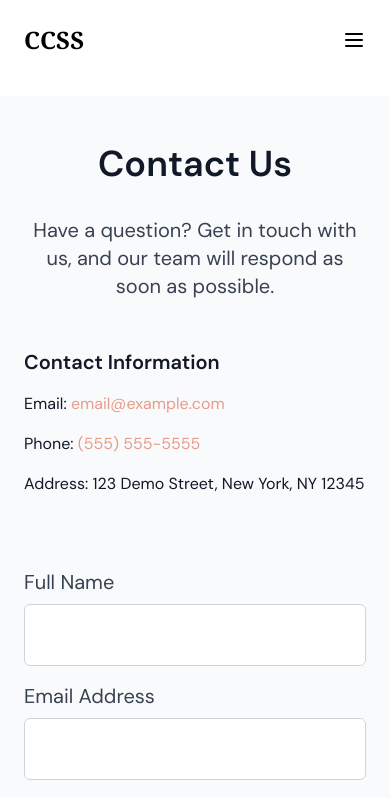
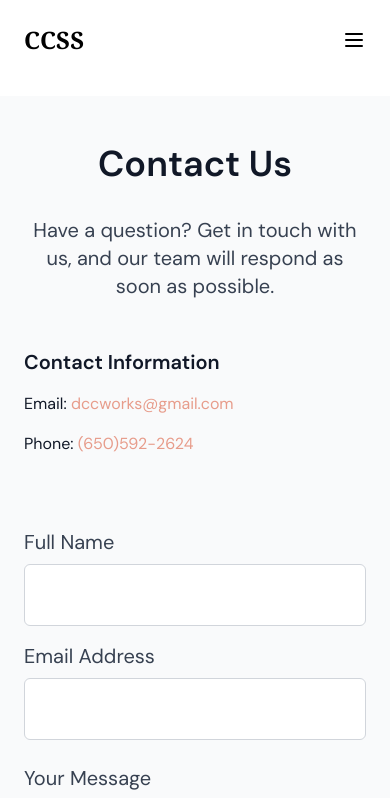
Before and after one commit to rcerney1/cal_comp_compliance_ss, a React (Vite) app in the folder client/: page /contact in a window 390 px wide. Shown: the top 798 px of the page. Built offline with nearby package versions, Linux system fonts and the light colour scheme; no server answers.

Commit message:
fixed email and phone

```diff
--- a/client/src/pages/Contact.jsx
+++ b/client/src/pages/Contact.jsx
@@ -91,9 +91,9 @@ function Contact() {
                     {/* Contact Information */}
                     <div className="text-left space-y-4 mb-12 md:mb-0">
                         <h3 className="text-xl font-semibold">Contact Information</h3>
-                        <p>Email: <a href="mailto:email@example.com" className="text-[#e79c8b]">email@example.com</a></p>
-                        <p>Phone: <span className="text-[#e79c8b]">(555) 555-5555</span></p>
-                        <p>Address: 123 Demo Street, New York, NY 12345</p>
+                        <p>Email: <a href="mailto:email@example.com" className="text-[#e79c8b]">dccworks@gmail.com</a></p>
+                        <p>Phone: <span className="text-[#e79c8b]">(650)592-2624</span></p>
+
                     </div>
 
                     {/* Contact Form */}
```
